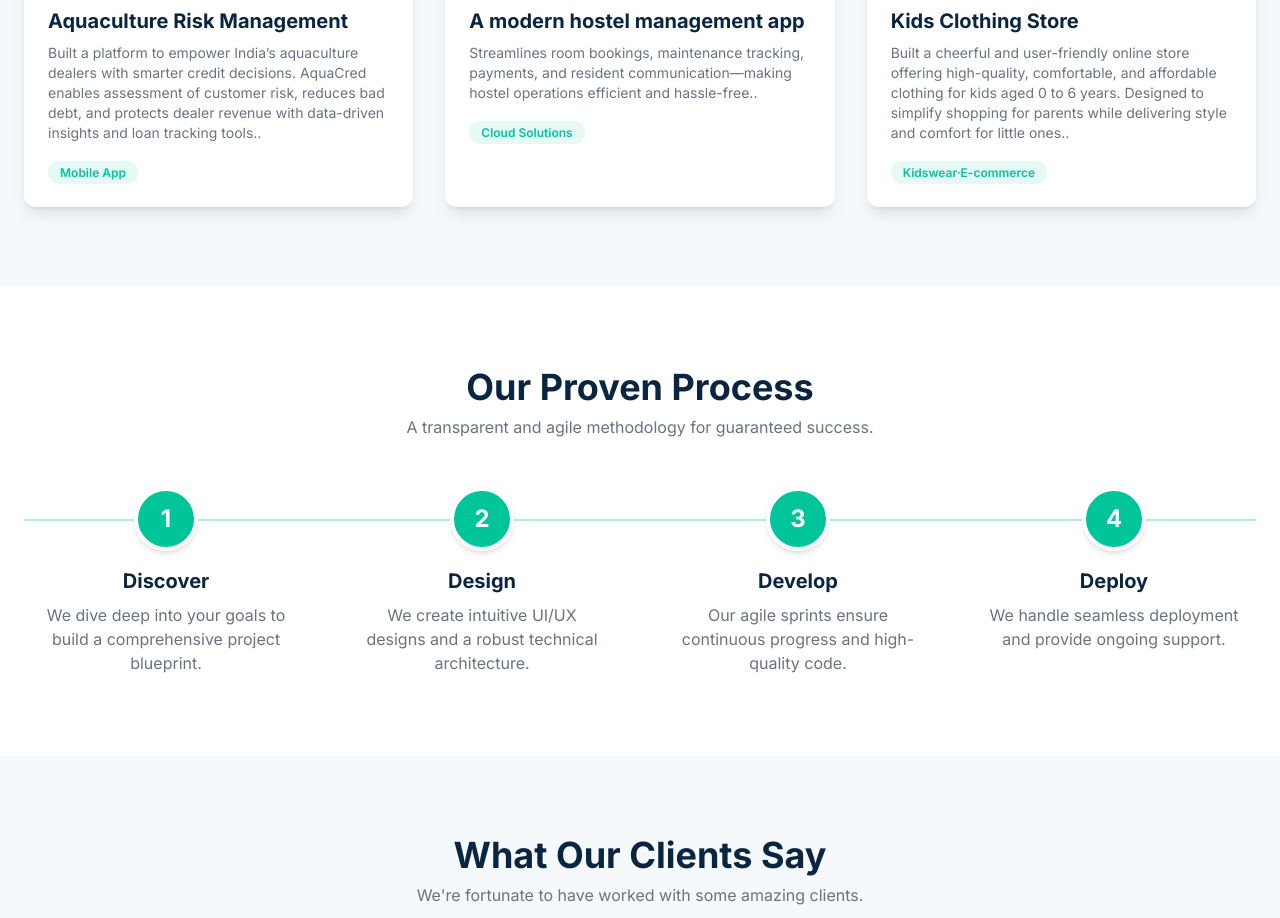
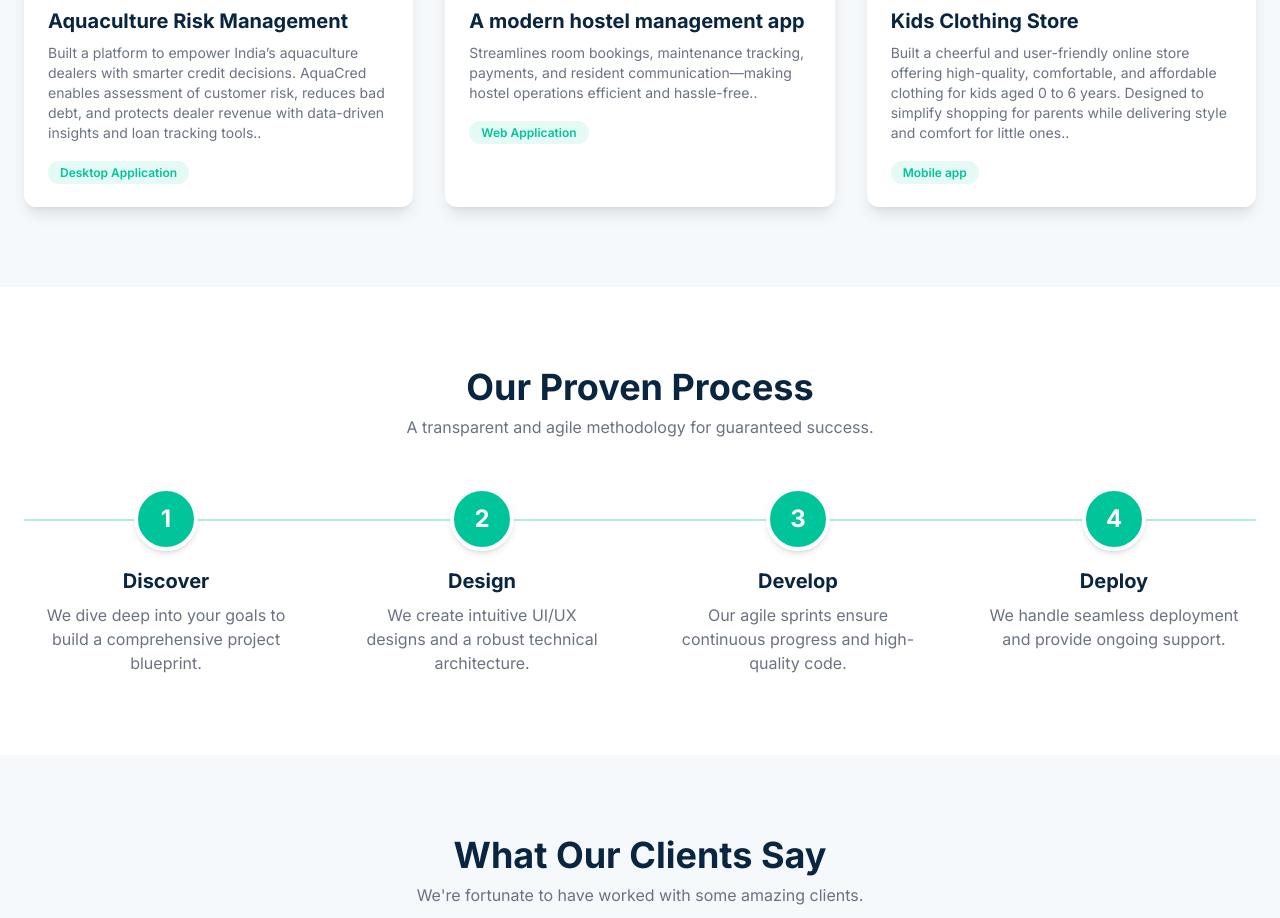
Before and after one commit to flintup/website, a plain HTML site: page index.html in a window 1280 px wide. Shown: the part 2420-3338 px from the top of the page. Drawn offline with nearby package versions, Linux system fonts and the light colour scheme.

Commit message:
Update index.html

```diff
--- a/index.html
+++ b/index.html
@@ -225,7 +225,7 @@
                         <div class="p-6">
                             <h3 class="text-xl font-bold text-brand-blue mb-2">Aquaculture Risk Management</h3>
                             <p class="text-brand-gray mb-4 text-sm">Built a platform to empower India’s aquaculture dealers with smarter credit decisions. AquaCred enables assessment of customer risk, reduces bad debt, and protects dealer revenue with data-driven insights and loan tracking tools..</p>
-                            <span class="text-xs font-semibold bg-brand-teal/10 text-brand-teal py-1 px-3 rounded-full">Mobile App</span>
+                            <span class="text-xs font-semibold bg-brand-teal/10 text-brand-teal py-1 px-3 rounded-full">Desktop Application</span>
                         </div>
                     </div>
                     <!-- Portfolio Item 2 -->
@@ -234,7 +234,7 @@
                         <div class="p-6">
                             <h3 class="text-xl font-bold text-brand-blue mb-2">A modern hostel management app</h3>
                             <p class="text-brand-gray mb-4 text-sm">Streamlines room bookings, maintenance tracking, payments, and resident communication—making hostel operations efficient and hassle-free..</p>
-                            <span class="text-xs font-semibold bg-brand-teal/10 text-brand-teal py-1 px-3 rounded-full">Cloud Solutions</span>
+                            <span class="text-xs font-semibold bg-brand-teal/10 text-brand-teal py-1 px-3 rounded-full">Web Application</span>
                         </div>
                     </div>
                     <!-- Portfolio Item 3 -->
@@ -243,7 +243,7 @@
                         <div class="p-6">
                             <h3 class="text-xl font-bold text-brand-blue mb-2">Kids Clothing Store</h3>
                             <p class="text-brand-gray mb-4 text-sm">Built a cheerful and user-friendly online store offering high-quality, comfortable, and affordable clothing for kids aged 0 to 6 years. Designed to simplify shopping for parents while delivering style and comfort for little ones..</p>
-                            <span class="text-xs font-semibold bg-brand-teal/10 text-brand-teal py-1 px-3 rounded-full">Kidswear·E-commerce</span>
+                            <span class="text-xs font-semibold bg-brand-teal/10 text-brand-teal py-1 px-3 rounded-full">Mobile app</span>
                         </div>
                     </div>
                 </div>
```
